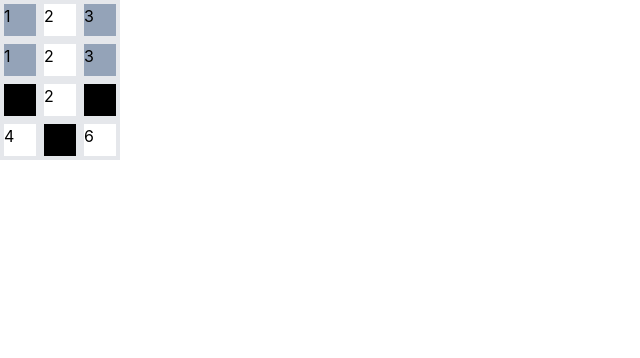
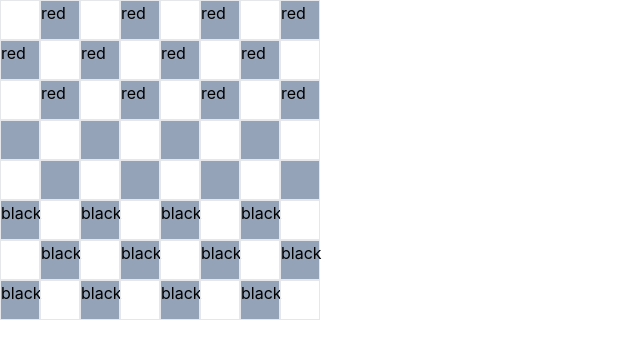
Before and after one commit to QOneK/Launch-Up-Group-Session, a React (Create React App) app: page / in a window 1280 px wide. Shown: the top 358 px of the page, without its empty margins (0-640 px from the left). Built offline with nearby package versions, Linux system fonts and the light colour scheme.

Commit message:
feat: board into component, start using useState

```diff
--- a/src/App.js
+++ b/src/App.js
@@ -1,7 +1,13 @@
 import "./App.css";
 import * as React from "react";
+import {useState} from "react";
+import Board from "./components/Board";
 
 function App() {
+  //checkers returns initial state
+  const [checkers, setCheckers] = useState(initializeBoard())
+
+  function initializeBoard() {
     const checkers = [];
 
     pushPieces("red", checkers);
@@ -16,8 +22,6 @@ function App() {
     }
 
     pushPieces("black", checkers);
-
-  console.log(checkers)
 
     function pushPieces(color, checkers) {
       for (let i = 0; i < 3; i++) {
@@ -40,91 +44,15 @@ function App() {
         checkers.push(innerArray);
       }
     }
-  //How do you npm start to see the local host, won't let me
-  //<= that is npm output
 
-  function makeArray() {
-    let black = "box-border border-4 b-2 w-10 h-10 bg-black"
-    let white = "box-border border-4 b-2 w-10 h-10 bg-grey"
-    let array = []
-
-    let insideArr = [
-                      <div className="box-border border-4 b-2 w-10 h-10 bg-slate-400">
-                      1
-                    </div>,
-                    <div className="box-border border-4 b-2 w-10 h-10 bg-grey">
-                      2
-                    </div>,
-                    <div className="box-border border-4 b-2 w-10 h-10 bg-slate-400">
-                      3
-                    </div>
-                    ]
-
-      for (let i = 0 ; i < 2 ; i++) {
-        array.push(<div className="flex flex-wrap">{insideArr}</div>)
-        // for (let j = 0 ; j < 9 ; j++) {
-        //   if (i % 2 === 0) {
-        //     if (j % 2 === 0) {
-        //       array[i][j].push(<div className={black}>{j}</div>)
-        //     } else {
-        //       array[i][j].push(<div className={white}>{j}</div>)
-        //     }
-        //   } else {
-        //     if (j % 2 === 0) {
-        //       array[i][j].push(<div className={white}>{j}</div>)
-        //     } else {
-        //       array[i][j].push(<div className={black}>{j}</div>)
-        //     }
-        //   }
-        // }
-      }
-
-    return array
+    return checkers;
   }
 
   return (
     <main>
-      {/* <div>
-      {
-        [
-          <div className="flex flex-wrap">
-            {[<div>1</div>,<div>2</div>,<div>3</div>]}
-          </div>,
-          <div className="flex flex-wrap">
-            {[<div>4</div>,<div>5</div>,<div>6</div>]}
-          </div>
-        ]
-      }
-      </div> */}
-      {makeArray()}
-      <div>
-        <div className="flex flex-wrap">
-          <div className="box-border border-4 b-2 w-10 h-10 bg-black">
-            1
-          </div>
-          <div className="box-border border-4 b-2 w-10 h-10 bg-grey">
-            2
-          </div>
-          <div className="box-border border-4 b-2 w-10 h-10 bg-black">
-            3
-          </div>
-        </div>
-        <div className="flex flex-wrap">
-          <div className="box-border border-4 b-2 w-10 h-10 bg-grey">
-            4
-          </div>
-          <div className="box-border border-4 b-2 w-10 h-10 bg-black">
-            5
-          </div>
-          <div className="box-border border-4 b-2 w-10 h-10 bg-grey">
-            6
-          </div>
-        </div>
-      </div>
-
+      <Board checkers={checkers}/>
     </main>
   );
-
 }
 
 export default App;
--- /dev/null
+++ b/src/components/Board.js
@@ -0,0 +1,28 @@
+import React from 'react'
+
+function Board({checkers}) {
+    let black = "box-border border-[1px] b-2 w-10 h-10 bg-slate-400"
+    let white = "box-border border-[1px] b-2 w-10 h-10 bg-grey"
+
+    function renderDiv(i,j,ele){
+      if (i % 2 === 0) {
+        if (j % 2 === 0) {
+          return <div className={white}>{ele}</div>
+        } else {
+          return <div className={black}>{ele}</div>
+        }
+      } else {
+        if (j % 2 === 0) {
+          return <div className={black}>{ele}</div>
+        } else {
+          return <div className={white}>{ele}</div>
+        }
+      }
+    }
+    let result = checkers.map((row,i)=>{
+      return <div className="flex flex-wrap">{row.map((ele,j) => renderDiv(i,j,ele))}</div>
+    })
+    return result
+}
+
+export default Board
```
Lines whose indentation alone changed are shown as unchanged.
